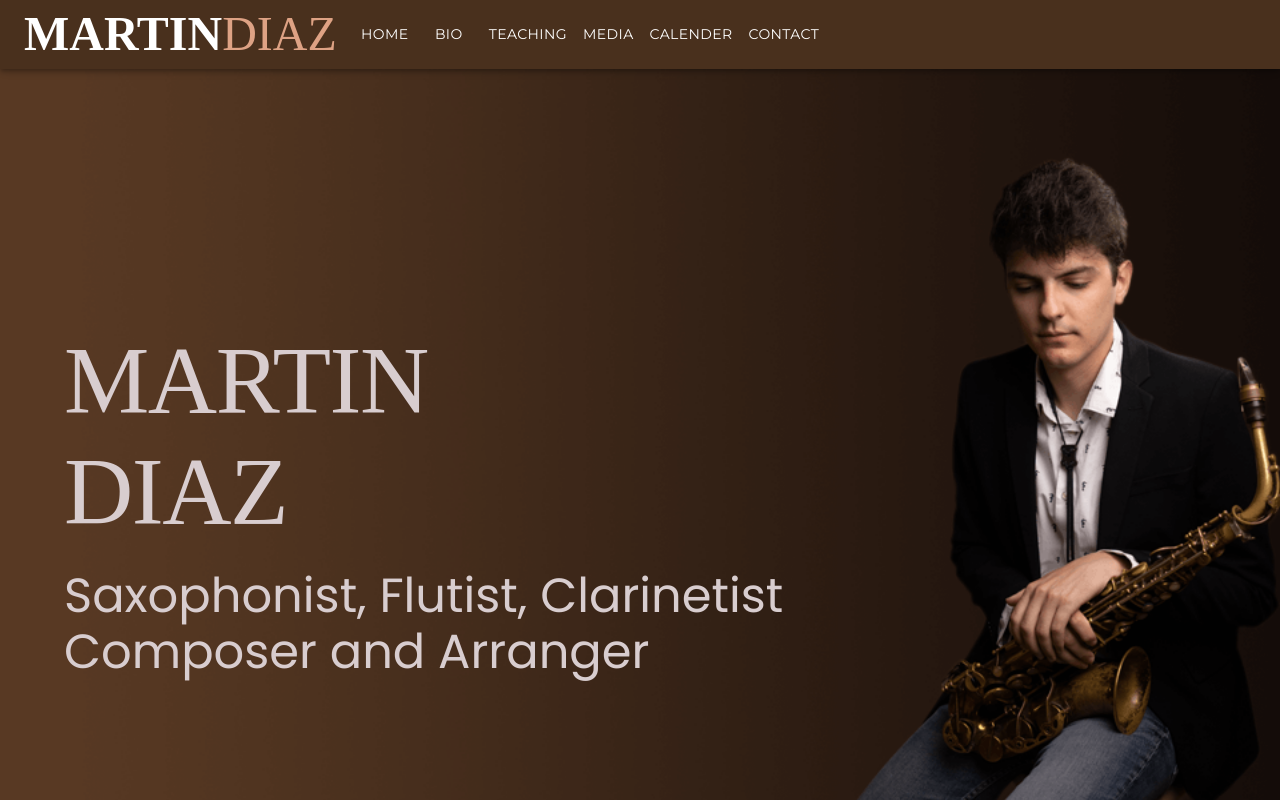
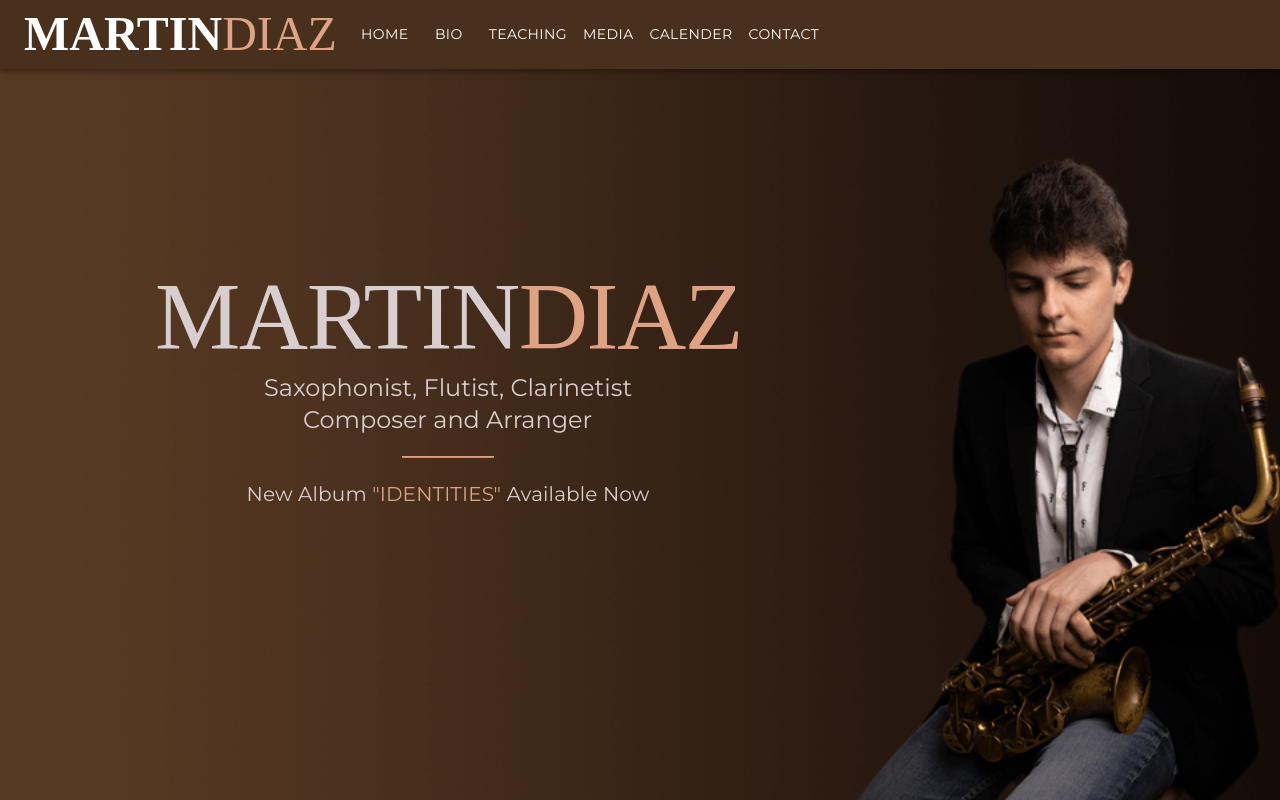
Before and after one commit to CliffordMorin/martin-diaz-website, a React (Create React App) app: page / in a window 1280 px wide. Shown: the top 800 px of the page. Built offline with nearby package versions, Linux system fonts and the light colour scheme; a web font is replaced by a local one.

Commit message:
restyling home page, added link to indentities album

```diff
--- a/src/components/Home/Home.js
+++ b/src/components/Home/Home.js
@@ -1,25 +1,49 @@
 import React from "react";
-import { Container, Typography } from "@mui/material";
-
+import { Container, Typography, Divider } from "@mui/material";
+import useTheme from "@mui/material/styles/useTheme";
 import { Bounce } from "react-awesome-reveal";
 import makeStyles from "./styles";
 
 const Home = () => {
+  const theme = useTheme();
   const classes = makeStyles();
   return (
     <div className={classes.container}>
       <Container className={classes.textContainer}>
         <Typography variant="h1">
-          <Bounce>MARTIN</Bounce>
+          <Bounce>
+            <span style={{ display: "inline" }}>
+              MARTIN
+              <span style={{ color: theme.palette.secondary.main }}>DIAZ</span>
+            </span>
+          </Bounce>
         </Typography>
-        <Typography variant="h1" sx={{ marginBottom: "20px" }}>
-          <Bounce delay={500}>DIAZ</Bounce>
-        </Typography>
-        <Typography variant="h3">
+
+        <Typography variant="h5">
           <Bounce delay={1000}>Saxophonist, Flutist, Clarinetist</Bounce>
         </Typography>
-        <Typography variant="h3">
+        <Typography variant="h5">
           <Bounce delay={1500}>Composer and Arranger</Bounce>
+        </Typography>
+        <Divider
+          sx={{
+            backgroundColor: theme.palette.secondary.main,
+            width: "20%",
+            height: "2px",
+            margin: "20px auto",
+          }}
+        />
+        <Typography variant="h6" sx={{ marginBottom: "20px" }}>
+          New Album{" "}
+          <a
+            href="https://open.spotify.com/album/4lqu02Opk6iEkJlSQlRSgh?si=z-dtIJeIT7mY2fuv5OrXaQ"
+            className={classes.link}
+            target="_blank"
+            rel="noreferrer"
+          >
+            "IDENTITIES"
+          </a>{" "}
+          Available Now
         </Typography>
       </Container>
     </div>
--- a/src/components/Home/styles.js
+++ b/src/components/Home/styles.js
@@ -17,8 +17,19 @@ export default makeStyles((theme) => ({
       backgroundPosition: "60%",
     },
   },
+  link: {
+    textDecoration: "none",
+    color: theme.palette.secondary.main,
+    cursor: "pointer",
+    target: "_blank",
+  },
   textContainer: {
-    paddingTop: "20%",
+    paddingTop: "15%",
+    display: "flex",
+    flexDirection: "column",
+    alignItems: "center",
+    marginRight: "45%",
+    width: "40%",
 
     [theme.breakpoints.down("sm")]: {
       paddingTop: "5%",
```
